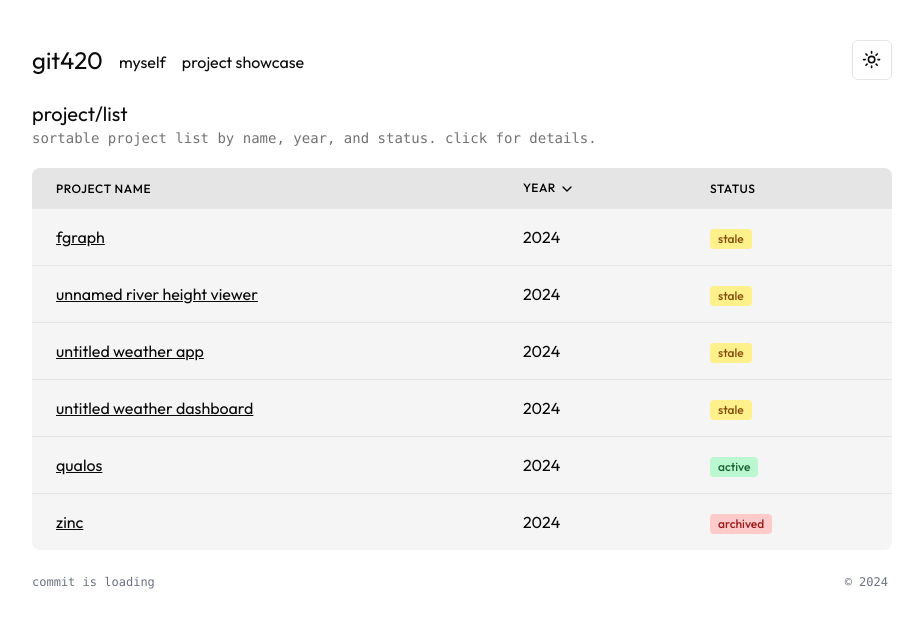
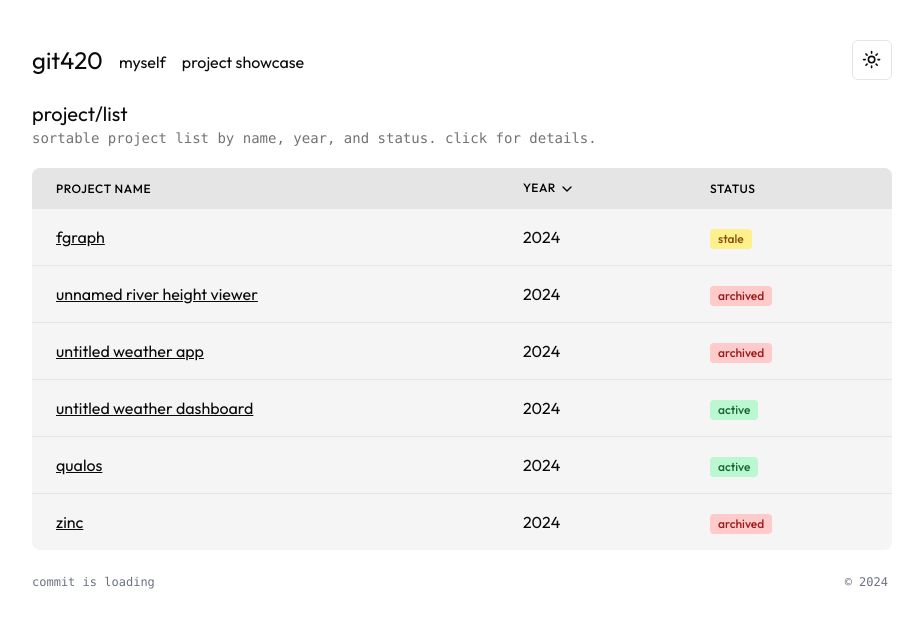
Before and after one commit to pickingname/port3, a Next.js app: page /projects in a window 1280 px wide. Shown: the top 628 px of the page, without its empty margins (180-1103 px from the left). Built offline with nearby package versions, Linux system fonts and the light colour scheme; no server answers.

Commit message:
feat: updated the project status

```diff
--- a/app/projects/projectList.tsx
+++ b/app/projects/projectList.tsx
@@ -22,21 +22,21 @@ const projects: Project[] = [
     id: 2,
     name: "unnamed river height viewer",
     year: 2024,
-    status: "stale",
+    status: "archived",
     link: "https://example.com",
   },
   {
     id: 3,
     name: "untitled weather app",
     year: 2024,
-    status: "stale",
+    status: "archived",
     link: "https://example.com",
   },
   {
     id: 4,
     name: "untitled weather dashboard",
     year: 2024,
-    status: "stale",
+    status: "active",
     link: "https://example.com",
   },
   {
```
